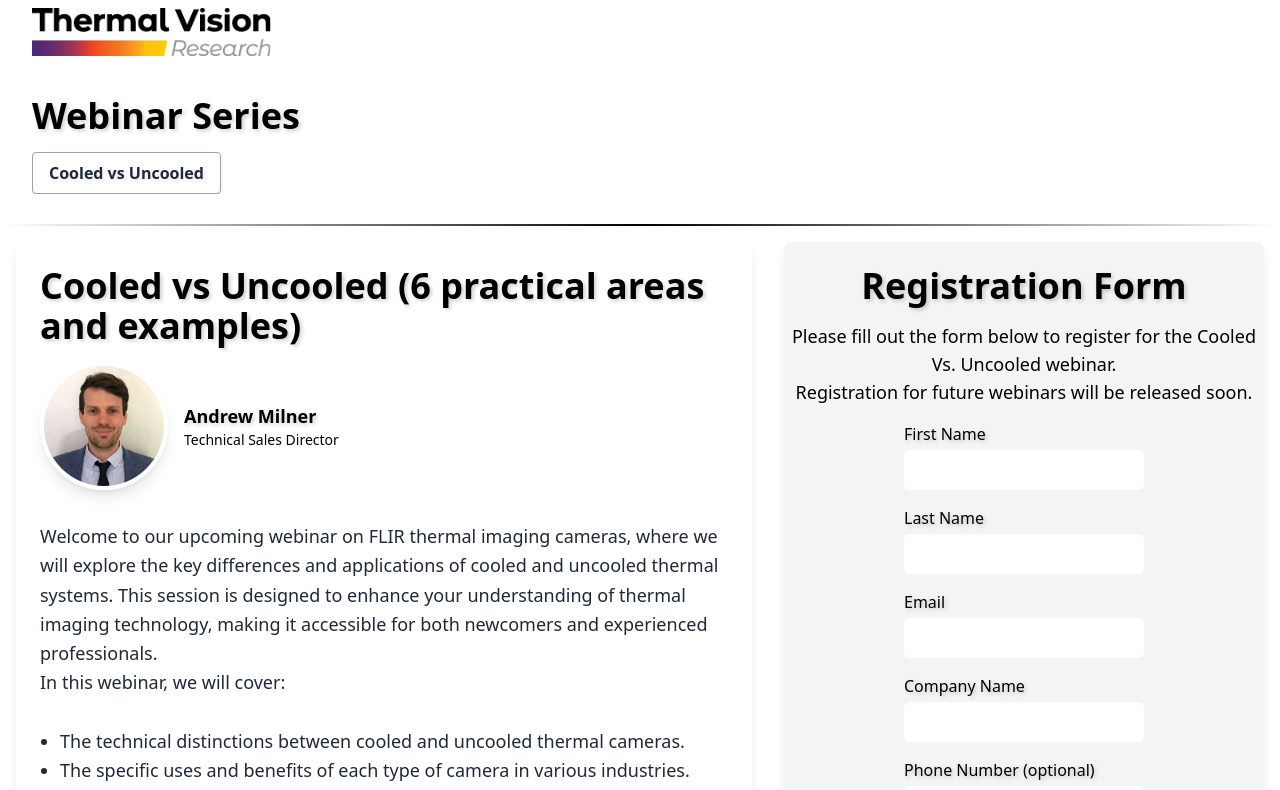
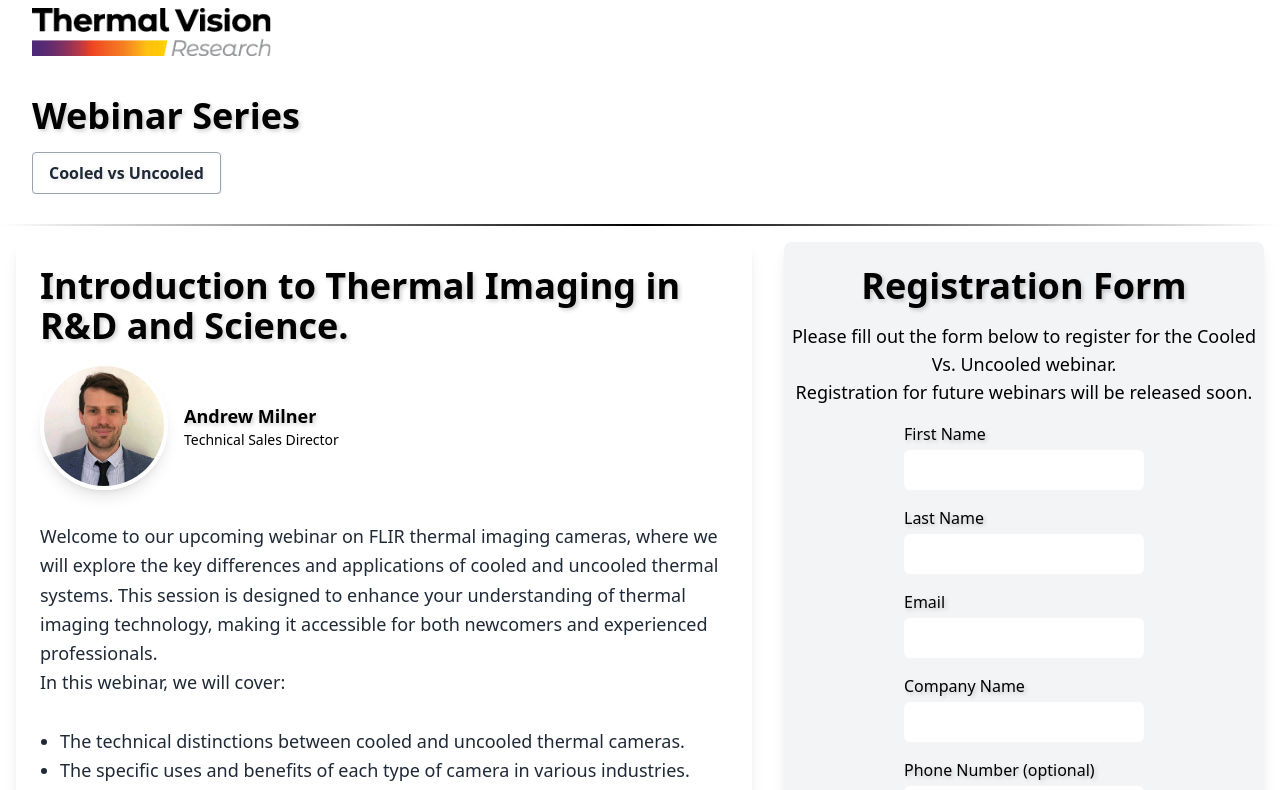
Before and after one commit to jayteebee/webinar-landing-page, a React (Create React App) app: page / in a window 1280 px wide. Shown: the top 790 px of the page. Built offline with nearby package versions, Linux system fonts and the light colour scheme.

Commit message:
Update WEBINAR_TITLE in CONTENT array

```diff
--- a/src/content/content.js
+++ b/src/content/content.js
@@ -7,7 +7,7 @@ import logo from "../images/ThermalVision_logo.png"
 export const CONTENT = [
     {
         id: "Cooled vs Uncooled",
-        WEBINAR_TITLE: "Cooled vs Uncooled  (6 practical areas and examples)",
+        WEBINAR_TITLE: "Introduction to Thermal Imaging in R&D and Science.",
         HOST_IMAGE: { src: andy, alt: "andy" },
         HOST_NAME: "Andrew Milner",
         HOST_TITLE: "Technical Sales Director",
```
